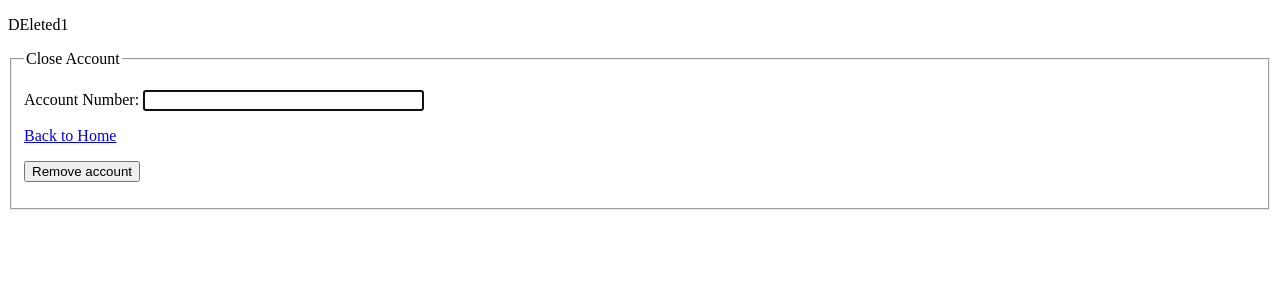
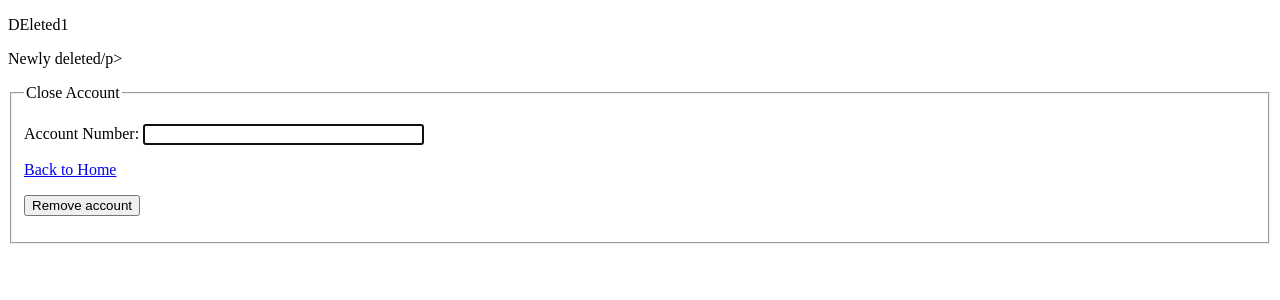
Before and after one commit to reshma-susan/Bank, a Flask app: page /delete in a window 1280 px wide. Shown: the top 300 px of the page. Run offline with Flask 2, Linux system fonts and the light colour scheme.

Commit message:
new delete

```diff
--- a/app_package/templates/delete.html
+++ b/app_package/templates/delete.html
@@ -1,6 +1,7 @@
 {% extends "base.html" %}
 {% block content %}
 <p>DEleted1</p>
+<p>Newly deleted/p>
 <form  method="POST" novalidate>
     {{form.hidden_tag()}}
     <fieldset>
```
